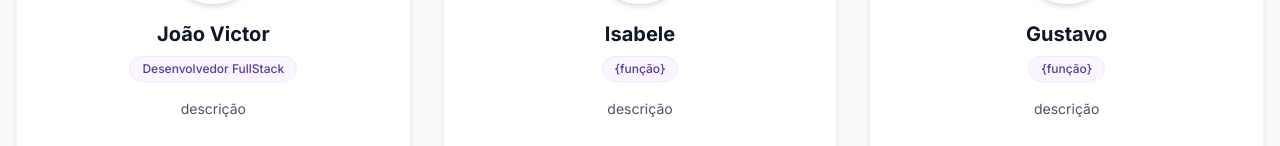
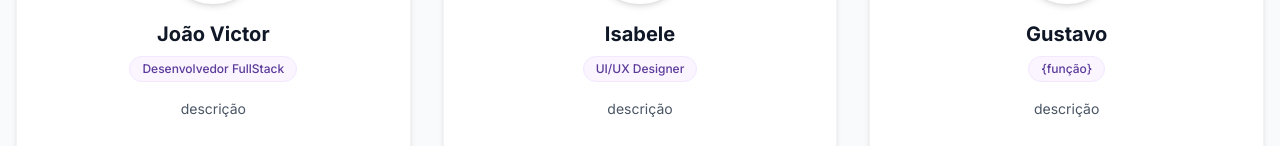
Before and after one commit to eojuaumm/ConectaEDUteste, a Next.js app in the folder projeto-conectaedu/: page /sobre in a window 1280 px wide. Shown: the part 1559-1705 px from the top of the page. Built offline with nearby package versions, Linux system fonts and the light colour scheme.

Commit message:
Update function role for Isabele to 'UI/UX Designer'

```diff
--- a/projeto-conectaedu/app/sobre/page.tsx
+++ b/projeto-conectaedu/app/sobre/page.tsx
@@ -34,7 +34,7 @@ const criadores = [
   },
   {
     nome: 'Isabele',
-    funcao: '{função}',
+    funcao: 'UI/UX Designer',
     descricao: 'descrição',
     imagem: '/images/logoconectaedureso.png'
   },
```
